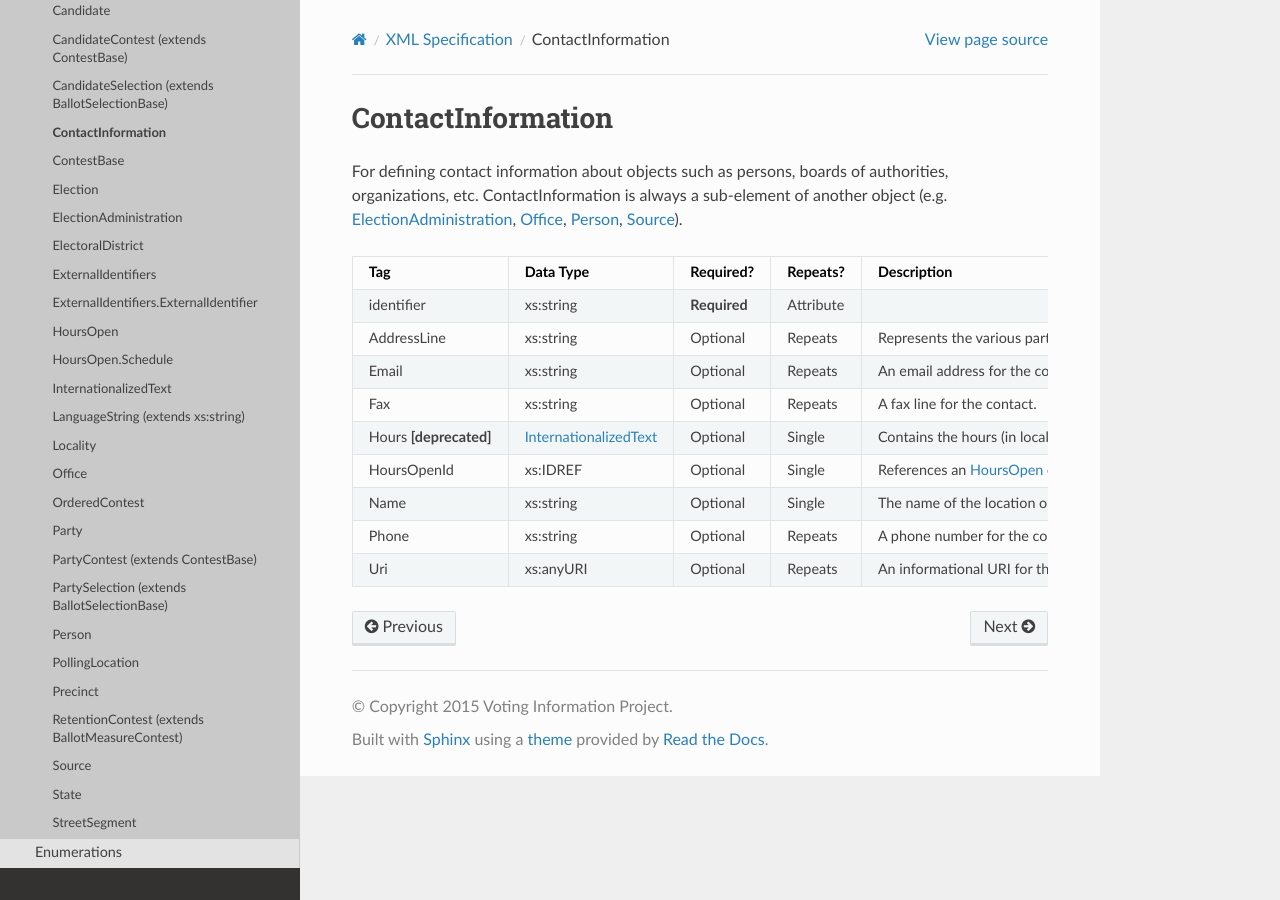
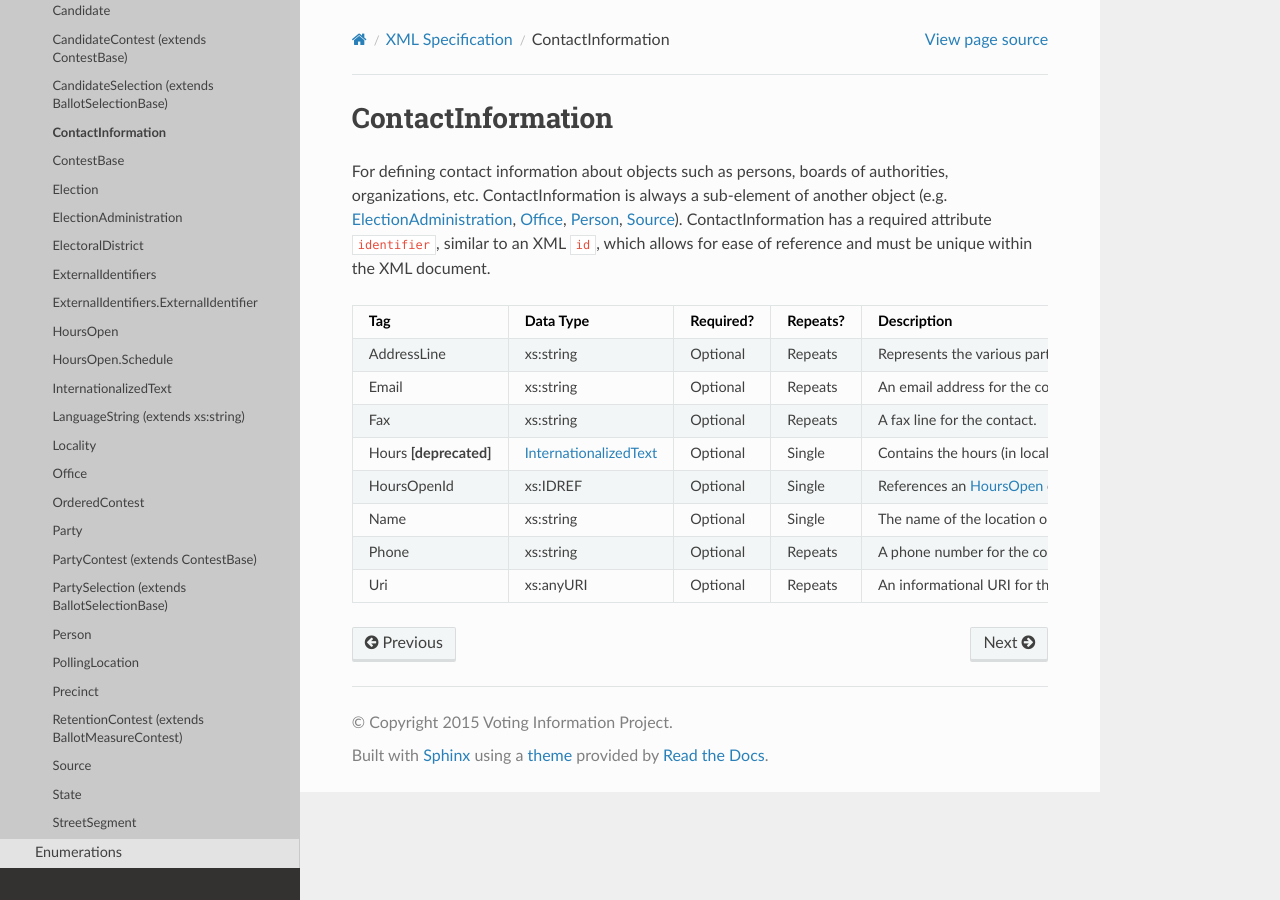
Before and after one commit to votinginfoproject/vip-specification, a Sphinx documentation site: the page built from docs/xml/elements/contact_information.rst, in a window 1280 px wide. Built offline with Sphinx 7.4.7 and the Read the Docs theme 2.0.0, drawn with Linux system fonts in a browser that asks for light colours.

Commit message:
Document `identifier`

```diff
--- a/docs/xml/elements/contact_information.rst
+++ b/docs/xml/elements/contact_information.rst
@@ -4,14 +4,14 @@ ContactInformation
 For defining contact information about objects such as persons, boards of authorities,
 organizations, etc. ContactInformation is always a sub-element of another object (e.g.
 :doc:`ElectionAdministration <election_administration>`, :doc:`Office <office>`,
-:doc:`Person <person>`, :doc:`Source <source>`).
+:doc:`Person <person>`, :doc:`Source <source>`). ContactInformation has a required attribute
+``identifier``, similar to an XML ``id``, which allows for ease of reference and must be unique
+within the XML document.
 
 +----------------+------------------------------+------------------+-----------+----------------------+----------------------+
 | Tag            | Data Type                    | Required?        | Repeats?  | Description          | Error Handling       |
 |                |                              |                  |           |                      |                      |
 +================+==============================+==================+===========+======================+======================+
-| identifier     |xs:string                     | **Required**     | Attribute |                      |                      |
-+----------------+------------------------------+------------------+-----------+----------------------+----------------------+
 | AddressLine    |xs:string                     | Optional         | Repeats   |Represents the various|If the field is       |
 |                |                              |                  |           |parts of an address of|invalid or not        |
 |                |                              |                  |           |a physical or mailing |present, the          |
```
